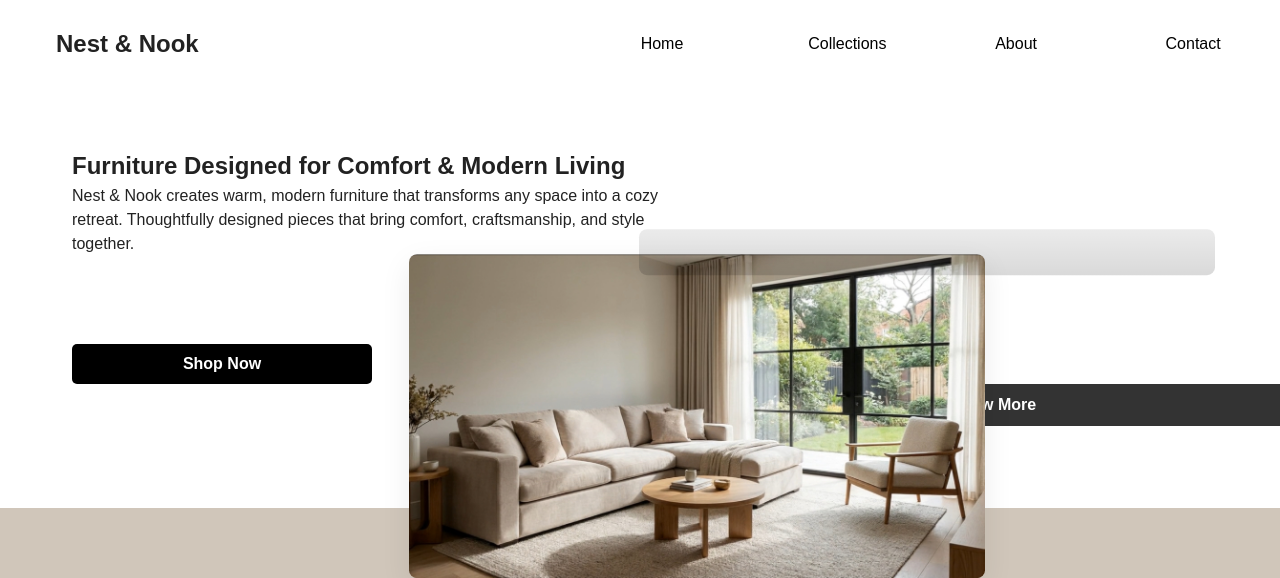
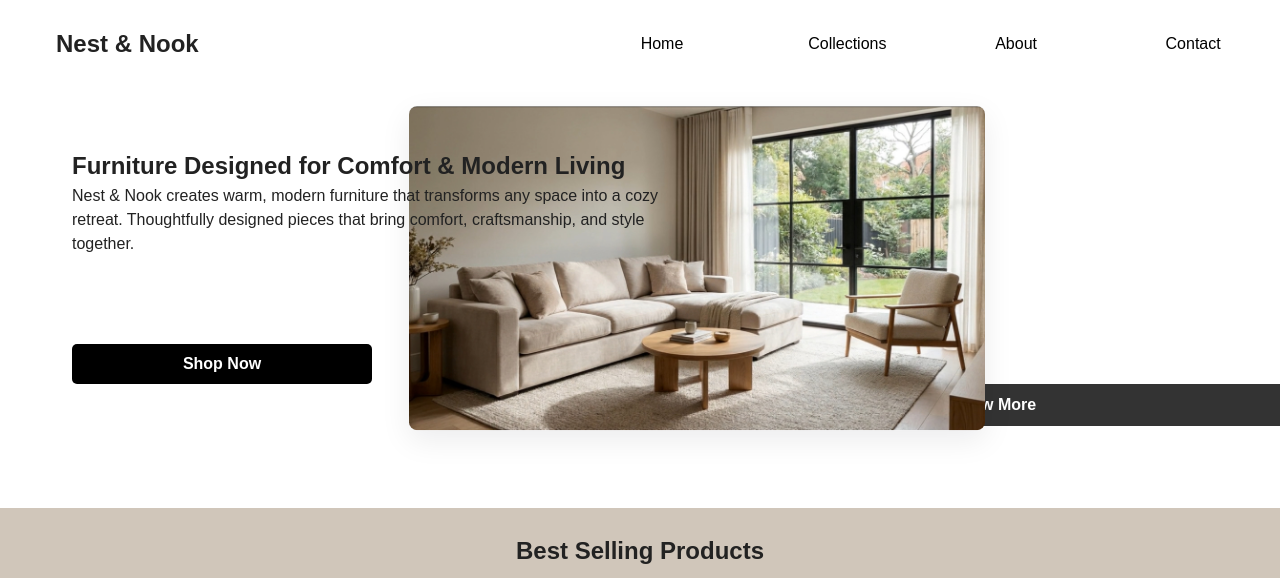
Before and after one commit to omparke1/Furniture-Webpage, a plain HTML site: page home.html in a window 1280 px wide. Shown: the top 578 px of the page. Drawn offline with Linux system fonts and the light colour scheme; grey boxes are pictures that could not be loaded.

Commit message:
Slight Image Desktop Adjustments

```diff
--- a/styles.css
+++ b/styles.css
@@ -784,7 +784,7 @@ HOW IT WORKS + WHY IT'S GREAT
   /* Proper selector: #home-page-img (NOT #home-page-image) */
   #home-page-img {
     position: absolute;     /* image positioned behind text */
-    top: 65%;
+    top: 0%;
     right: 65px;
     transform: translateY(-50%);
     width: 45%;
@@ -803,7 +803,7 @@ HOW IT WORKS + WHY IT'S GREAT
 
   #home-page-img {
     position: absolute;
-    top: 65%;
+    top: 0%;
     right: 65px;
     transform: translateY(-50%) scale(1);
     width: 45%;
@@ -813,14 +813,7 @@ HOW IT WORKS + WHY IT'S GREAT
   }
 
   /* Optional: dark overlay for readability */
-  #home-page-img::after {
-    content: "";
-    position: absolute;
-    inset: 0;
-    background: linear-gradient(180deg, rgba(0,0,0,0.08), rgba(0,0,0,0.15));
-    border-radius: 8px;
-    z-index: 2;
-  }
+
 
   #home-page a {
     position: absolute;
```
